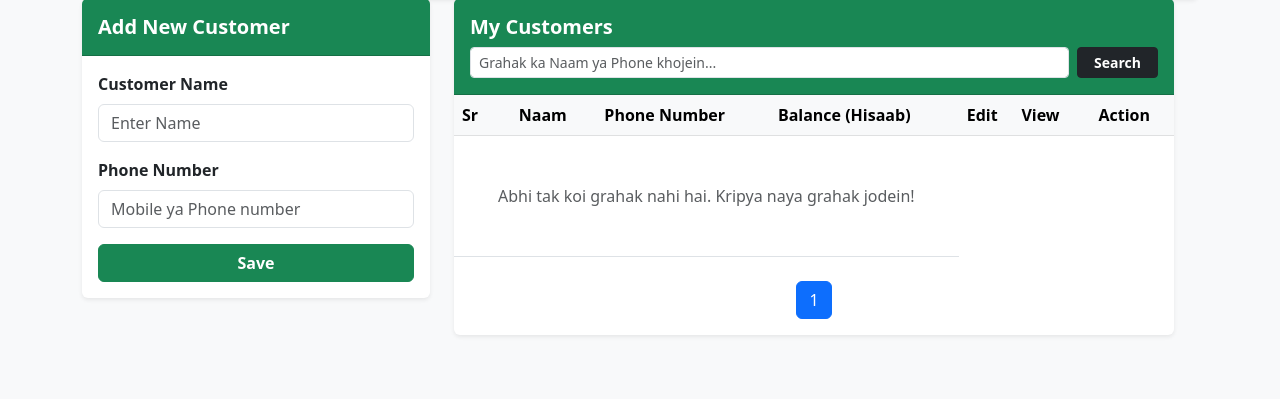
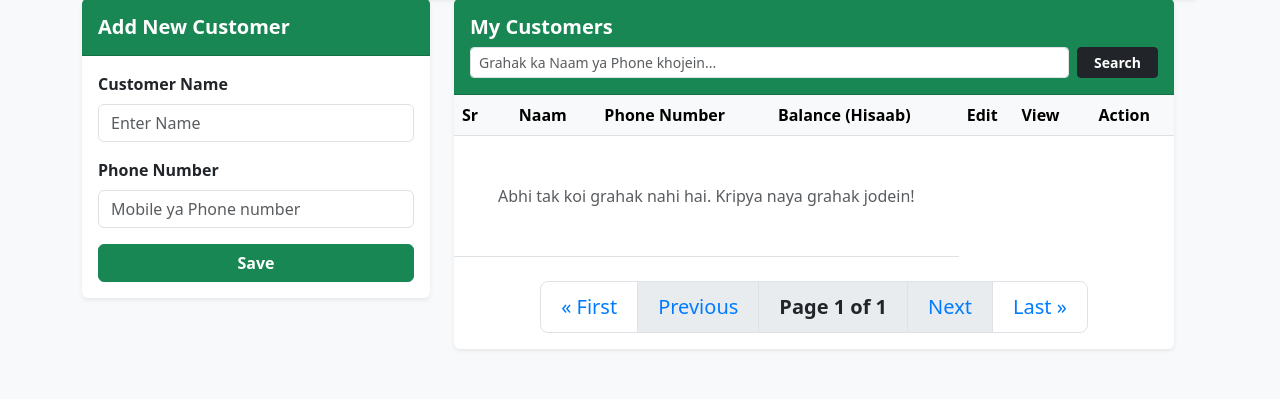
Before and after one commit to Dilip25825/web-automation-with-excel-khata, a Django app: page / in a window 1280 px wide. Shown: the part 171-570 px from the top of the page. Run offline with Django 5.2, Linux system fonts and the light colour scheme; the visitor is signed in with stand-in values (Sample User, id 1); data that the repository does not hold is empty; some libraries are stand-ins or nearby versions.

Commit message:
Update Dashboard

```diff
--- a/khata/templates/khata/dashboard.html
+++ b/khata/templates/khata/dashboard.html
@@ -3,6 +3,20 @@
 {% block title %}Dashboard - Web Automation With Excel{% endblock %}
 
 {% block content %}
+
+<style>
+    .pagination .page-link {
+        color: #007bff;
+        border: 1px solid #dee2e6;
+        padding: 10px 20px;
+    }
+    .pagination .page-item.active .page-link {
+        background-color: #e9ecef !important;
+        border-color: #dee2e6;
+        color: #000;
+        font-weight: bold;
+    }
+</style>
 
 <div class="row mb-4">
     <a href="?filter=lene" class="text-decoration-none col-md-6 mb-3 mb-md-0">
@@ -76,7 +90,8 @@
                         <h5 class="card-title mb-0 fw-bold">My Customers</h5>
 
                         {% if current_filter != 'all' or search_query %}
-                    <a href="{% url 'dashboard' %}" class="btn btn-sm btn-danger fw-bold shadow-sm">✖ Clear Filters</a>
+                        <a href="{% url 'dashboard' %}" class="btn btn-sm btn-danger fw-bold shadow-sm">✖ Clear
+                            Filters</a>
                         {% endif %}
                     </div>
 
@@ -118,7 +133,8 @@
                                         {% if customer.balance > 0 %}
                                         <span class="text-success">₹{{ customer.balance|stringformat:".2f" }}
                                             <small>(Lene)</small></span>
-                                    {% elif customer.balance < 0 %} <span class="text-danger">₹{{customer.abs_balance|stringformat:".2f" }} <small>(Dene)</small></span>
+                                        {% elif customer.balance < 0 %} <span class="text-danger">
+                                            ₹{{customer.abs_balance|stringformat:".2f" }} <small>(Dene)</small></span>
                                             {% else %}
                                             <span class="text-muted">₹0.00 <small>(Clear)</small></span>
                                             {% endif %}
@@ -142,7 +158,8 @@
                                 <tr>
                                     <td colspan="4" class="text-center text-muted py-5">
                                         <p class="mb-0">
-                                        {% if current_filter == 'all' %}Abhi tak koi grahak nahi hai. Kripya naya grahak
+                                            {% if current_filter == 'all' %}Abhi tak koi grahak nahi hai. Kripya naya
+                                            grahak
                                             jodein!
                                             {% else %}Is category mein koi grahak nahi hai.{% endif %}
                                         </p>
@@ -153,18 +170,32 @@
                         </table>
                     </div>
                     <nav aria-label="Page navigation" class="mt-4">
-    <ul class="pagination justify-content-center">
+                        <ul class="pagination pagination-lg justify-content-center">
+                            <li class="page-item"><a class="page-link"
+                                    href="?page=1&search={{search_query}}&filter={{current_filter}}">&laquo; First</a>
+                            </li>
+
                             {% if customers.has_previous %}
-            <li class="page-item"><a class="page-link" href="?page=1&search={{search_query}}&filter={{current_filter}}">First</a></li>
-            <li class="page-item"><a class="page-link" href="?page={{ customers.previous_page_number }}&search={{search_query}}&filter={{current_filter}}">Previous</a></li>
+                            <li class="page-item"><a class="page-link"
+                                    href="?page={{ customers.previous_page_number }}&search={{search_query}}&filter={{current_filter}}">Previous</a>
+                            </li>
+                            {% else %}
+                            <li class="page-item disabled"><span class="page-link">Previous</span></li>
                             {% endif %}
 
-        <li class="page-item active"><span class="page-link">{{ customers.number }}</span></li>
+                            <li class="page-item active"><span class="page-link bg-light text-dark border">Page {{customers.number }} of {{ customers.paginator.num_pages }}</span></li>
 
                             {% if customers.has_next %}
-            <li class="page-item"><a class="page-link" href="?page={{ customers.next_page_number }}&search={{search_query}}&filter={{current_filter}}">Next</a></li>
-            <li class="page-item"><a class="page-link" href="?page={{ customers.paginator.num_pages }}&search={{search_query}}&filter={{current_filter}}">Last</a></li>
+                            <li class="page-item"><a class="page-link"
+                                    href="?page={{ customers.next_page_number }}&search={{search_query}}&filter={{current_filter}}">Next</a>
+                            </li>
+                            {% else %}
+                            <li class="page-item disabled"><span class="page-link">Next</span></li>
                             {% endif %}
+
+                            <li class="page-item"><a class="page-link"
+                                    href="?page={{ customers.paginator.num_pages }}&search={{search_query}}&filter={{current_filter}}">Last
+                                    &raquo;</a></li>
                         </ul>
                     </nav>
                 </div>
--- a/khata/templates/khata/report.html
+++ b/khata/templates/khata/report.html
@@ -55,6 +55,7 @@
             </table>
         </div>
         <!-- Pagination Controls -->
+
         <nav aria-label="Page navigation" class="mt-4">
             <ul class="pagination justify-content-center">
                 {% if transactions.has_previous %}
@@ -66,8 +67,7 @@
                 </li>
                 {% endif %}
 
-                <li class="page-item disabled"><span class="page-link">Page {{ transactions.number }} of {{
-                        transactions.paginator.num_pages }}</span></li>
+                <li class="page-item disabled"><span class="page-link">Page {{ transactions.number }} of {{transactions.paginator.num_pages }}</span></li>
 
                 {% if transactions.has_next %}
                 <li class="page-item"><a class="page-link"
--- a/khata/views.py
+++ b/khata/views.py
@@ -13,6 +13,7 @@ from xhtml2pdf import pisa
 from django.http import HttpResponse
 from .models import ShopProfile
 from django.core.paginator import Paginator #
+
 
 @login_required
 def dashboard(request):
@@ -69,6 +70,8 @@ def dashboard(request):
     except Exception as e:
         messages.error(request, f"Dashboard load karne me error: {str(e)}")
         return render(request, 'khata/error.html')
+
+
 @login_required
 def add_customer(request):
     if request.method == 'POST':
```
Lines whose indentation alone changed are shown as unchanged.
